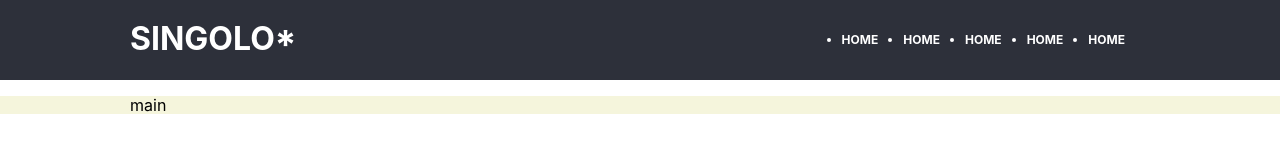
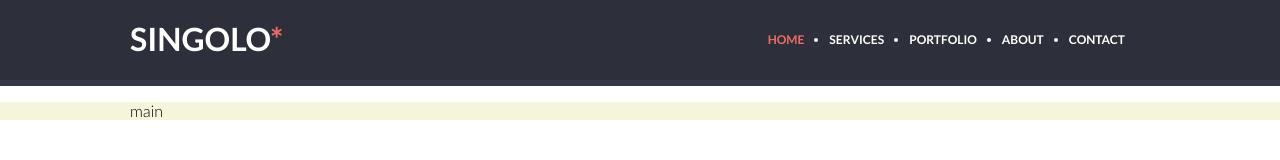
Before and after one commit to gasada-dev/rsschool-cv, a plain HTML site: page index.html in a window 1280 px wide. Drawn offline with Linux system fonts and the light colour scheme.

Commit message:
feat: add font and correct header

```diff
--- a/index.html
+++ b/index.html
@@ -6,6 +6,7 @@
     <meta charset="UTF-8">
     <meta name="viewport" content="width=device-width, initial-scale=1.0">
     <title>simple-singolo</title>
+
 </head>
 
 <body>
@@ -14,18 +15,16 @@
         <div class="container">
             <div class="header__row">
                 <div class="header__title">
-                    <h1>SINGOLO*</h1>
+                    <h1>SINGOLO<span class="header__title--starColor">*</span></h1>
                 </div>
                 <ul class="header__nav">
-                    <li><a class="link" href="#">HOME</a></li>
-                    <li><a class="link" href="#">HOME</a></li>
-                    <li><a class="link" href="#">HOME</a></li>
-                    <li><a class="link" href="#">HOME</a></li>
-                    <li><a class="link" href="#">HOME</a></li>
+                    <li><a class="link link--padding" href="#">HOME</a></li>
+                    <li><a class="link link--padding" href="#">SERVICES</a></li>
+                    <li><a class="link link--padding" href="#">PORTFOLIO</a></li>
+                    <li><a class="link link--padding" href="#">ABOUT</a></li>
+                    <li><a class="link link--padding" href="#">CONTACT</a></li>
                 </ul>
             </div>
-
-
         </div>
     </header>
     <main class="main">
--- a/src/scss/_vars.scss
+++ b/src/scss/_vars.scss
@@ -1,2 +1,3 @@
 $header-color: #FFFFFF;
 $header-fontSize:12px;
+$header-hoverColor:#F06C64;
--- a/src/scss/style.scss
+++ b/src/scss/style.scss
@@ -1,22 +1,26 @@
-/* block */
+@import url('https://fonts.googleapis.com/css2?family=Lato:wght@300;700;900&display=swap');
+
 @import "_normalize.scss";
 @import "_vars.scss";
 @import "_mixins.scss";
 
 body {
-    font-family: -apple-system, BlinkMacSystemFont, "Segoe UI", Roboto, Helvetica, Arial, sans-serif, "Apple Color Emoji", "Segoe UI Emoji", "Segoe UI Symbol";
+    font-family: 'Lato', sans-serif;
 }
+
 .link{
     text-decoration: none;
     color: inherit;
-    margin-right: 25px;
 }
+
 .container {
     max-width: 1020px;
     margin: 0 auto;
 }
+
 .header{
     background-color: #2D303A;
+    border-bottom: #323746 solid 6px;
     .header__row{
         display: flex;
         justify-content: space-between;
@@ -24,16 +28,30 @@ body {
         align-items: center;
         .header__title{
             color: $header-color;
+            .header__title--starColor{
+                color: $header-hoverColor;
+            }
         }
+
             .header__nav{
             display: flex;
             flex-direction: row;
             color: $header-color;
             font-size: $header-fontSize;
             font-weight: 700;
+                li:first-child{
+                    color: $header-hoverColor;
+                    list-style-type: none;
+                }
+
+                .link--padding {
+                    padding-right: 25px;
+
+                }
+
                 :hover{
-                    color: #F06C64;
-            }
+                    color: $header-hoverColor;
+                }
             }
     }
 }
```
Also changed, not shown: css/style.css, 1 other file.
